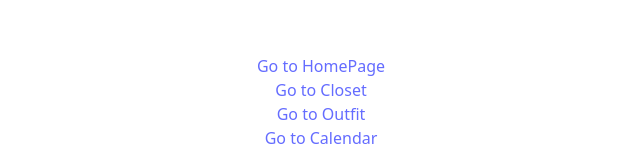
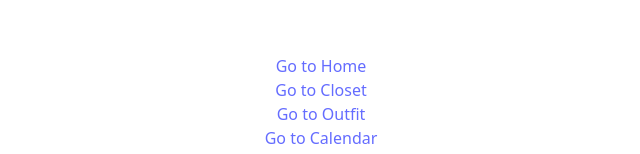
Before and after one commit to davidzheng14/ootd-project, a React (Vite) app: page /outfit in a window 1280 px wide. Shown: the part 212-366 px from the top of the page, without its empty margins (319-959 px from the left). Built offline with nearby package versions, Linux system fonts and the light colour scheme.

Commit message:
Switched HomePage to Home

```diff
--- a/src/components/Header.jsx
+++ b/src/components/Header.jsx
@@ -7,7 +7,7 @@ export function Header() {
     return (
         <>
             <div>
-                <Link to="/">Go to HomePage</Link>
+                <Link to="/">Go to Home</Link>
             </div>
 
             <div>
```
